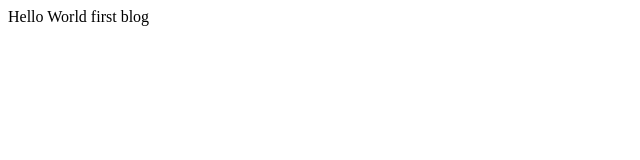
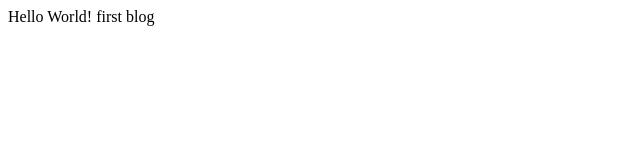
Before and after one commit to obakkechan/obakkechan.github.io, a plain HTML site: page index.html in a window 1280 px wide. Shown: the full height of the page, 0-640 px from the left. Drawn offline with Linux system fonts and the light colour scheme.

Commit message:
add line

```diff
--- a/index.html
+++ b/index.html
@@ -7,7 +7,7 @@
     <title>Document</title>
 </head>
 <body>
-    Hello World
+    Hello World!
     first blog
 </body>
 </html>
```
